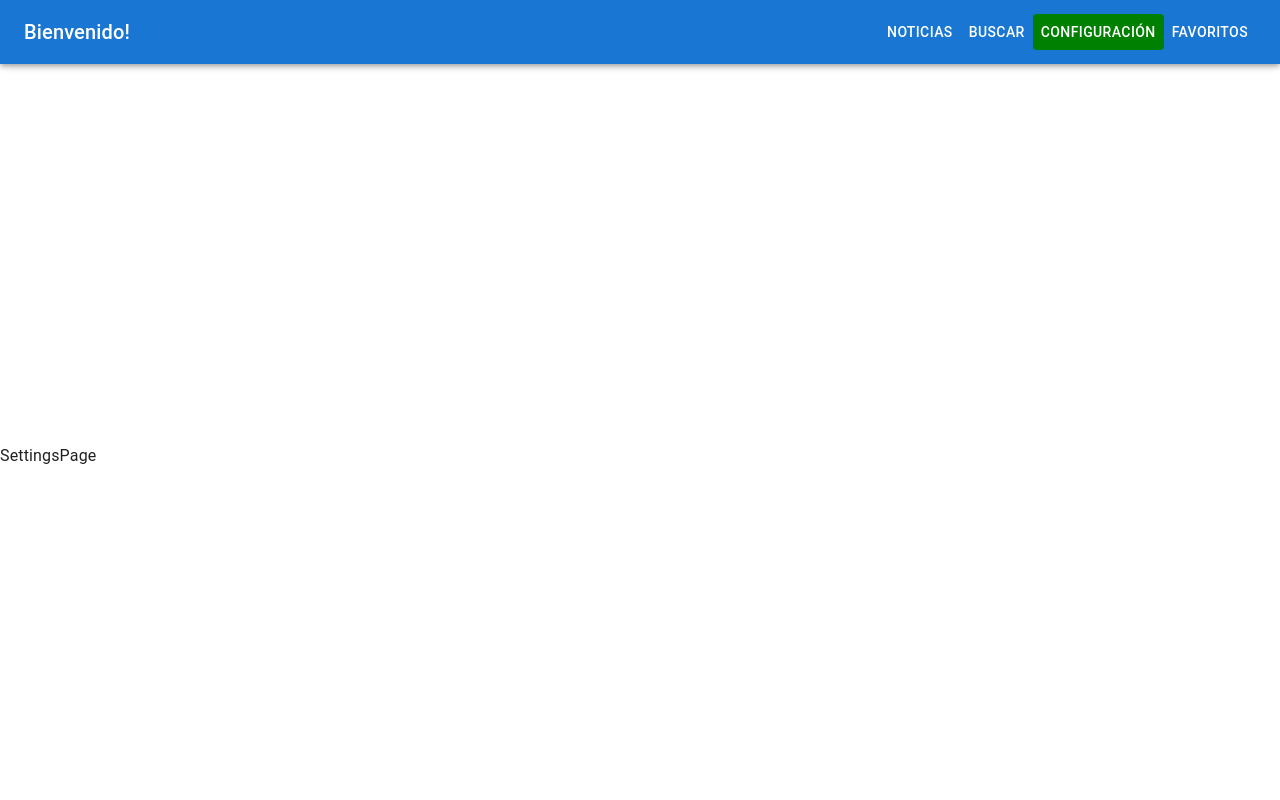
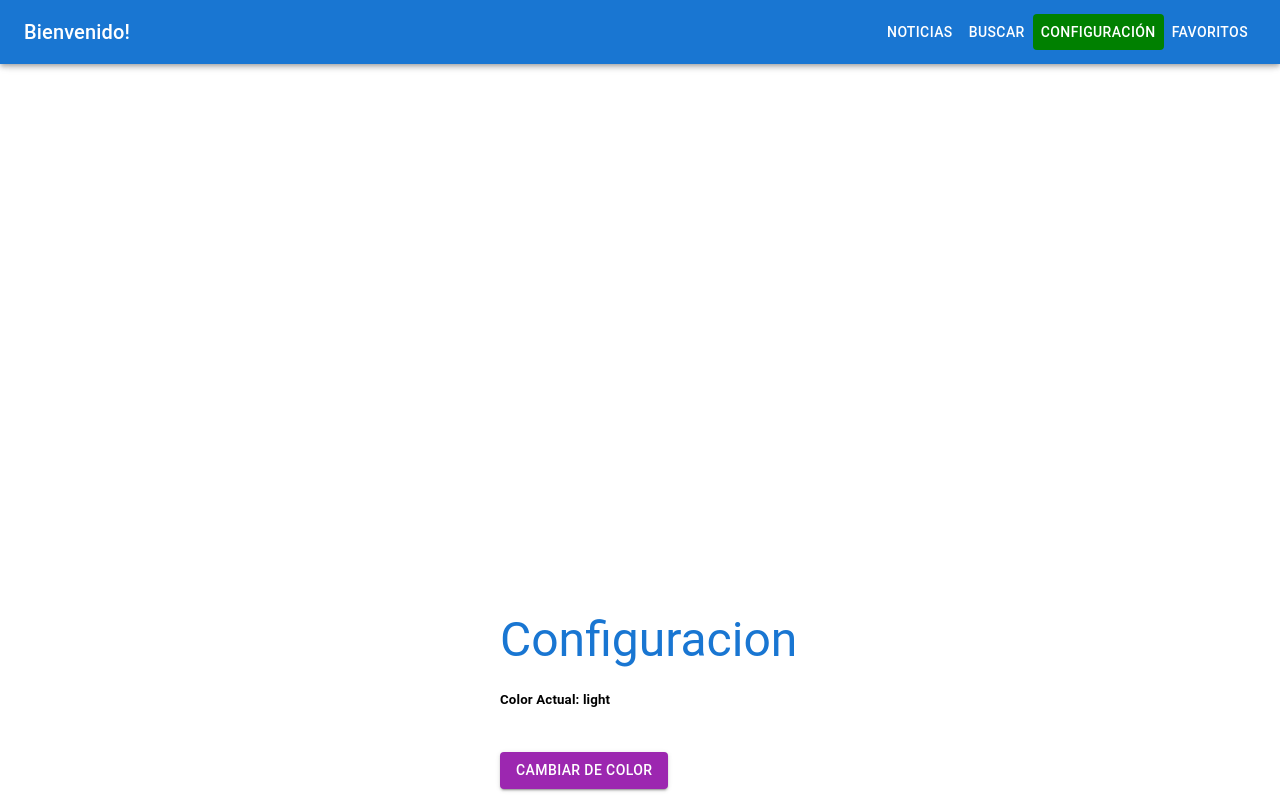
Before and after one commit to NacheteSepulveda/NewsApp, a React (Vite) app in the folder NewsAppProyect/: page /settings in a window 1280 px wide. Built offline with nearby package versions, Linux system fonts and the light colour scheme.

Commit message:
programando settings y tema

```diff
--- a/NewsAppProyect/src/App.jsx
+++ b/NewsAppProyect/src/App.jsx
@@ -3,16 +3,36 @@ import NewsPage from './Pages/NewsPage';
 import SearchPage from './Pages/SearchPage';
 import SettingsPage from './Pages/SettingsPage';
 import FavoritePage from './Pages/FavoritePage';
+
 import { BrowserRouter, Route, Routes } from 'react-router-dom';
+
 import NavBar from './components/NavBar';
-import { UserProvider } from './context/UserContext';
+
+import { UserContext } from './context/UserContext';
+import { useContext } from 'react';
 
 function App() {
 
+  const { theme } = useContext(UserContext);
+
+  const appStyle = {
+
+    backgroundColor:
+      theme === 'dark'
+        ?  '#333'
+        : theme === 'daltonic'
+        ? '#F7FC64'
+        : '#fff',
+    color: theme === 'dark' ? '#fff' : '#000',
+    minHeight: '100vh', // Ocupa al menos el alto de la ventana
+    width: '100vw',
+    margin: 0,
+    padding: 0
+  };
+
   return (
     <>
-    <UserProvider>
-      <div className="app">
+      <div className="app" style={appStyle}>
         <BrowserRouter>
           <NavBar/>
               <Routes>
@@ -31,7 +51,6 @@ function App() {
               </Routes>
           </BrowserRouter>
       </div>
-    </UserProvider>
     </>
   )
 }
--- a/NewsAppProyect/src/Pages/SearchPage.jsx
+++ b/NewsAppProyect/src/Pages/SearchPage.jsx
@@ -8,6 +8,7 @@ import CardMedia from '@mui/material/CardMedia';
 import CardContent from '@mui/material/CardContent';
 import CardActionArea from '@mui/material/CardActionArea';
 import Box from '@mui/material/Box';
+
 function SearchPage() {
 
   const {articles, searchNews } = useContext(UserContext);
--- a/NewsAppProyect/src/Pages/SettingsPage.jsx
+++ b/NewsAppProyect/src/Pages/SettingsPage.jsx
@@ -1,8 +1,28 @@
 import React from 'react'
+import { useContext } from 'react';
+import { UserContext } from '../context/UserContext'
+import { Typography } from '@mui/material';
+import Button from '@mui/material/Button';
 
 function SettingsPage() {
+
+  const {theme, toggleTheme} = useContext(UserContext);
+
+
   return (
-    <div>SettingsPage</div>
+    <div style={{margin :'500px', }}>
+      <Typography variant="h3" color='primary'> Configuracion </Typography>
+      <h5>Color Actual: {theme}</h5>
+
+      <Button
+        variant="contained"
+        color="secondary"
+        onClick={toggleTheme}
+        style={{ marginTop: '20px' }}// Desactiva si ya está en modo Daltonic
+      >
+        Cambiar de Color
+      </Button>
+    </div>
   )
 }
 
--- a/NewsAppProyect/src/components/SearchBar.jsx
+++ b/NewsAppProyect/src/components/SearchBar.jsx
@@ -11,7 +11,7 @@ function SearchBar({inputRef, onSearch}) {
       placeholder='Ingresa Tu Busqueda'
 
       />
-    <Button onClick={onSearch}>
+    <Button variant="contained" onClick={onSearch}>
       Buscar
     </Button>
 
--- a/NewsAppProyect/src/context/UserContext.jsx
+++ b/NewsAppProyect/src/context/UserContext.jsx
@@ -41,9 +41,19 @@ export const UserProvider = ({ children }) => {
     }
 
 
+
     const toggleTheme = () => {
-        setTheme((theme === 'light' ? 'dark' : 'light'));
-    }
+
+        if (theme === 'light') {
+        setTheme('dark');
+
+        } else if (theme === 'dark') {
+        setTheme('daltonic');
+
+        } else {
+        setTheme('light');
+        }
+    };
 
     return (
         <UserContext.Provider
@@ -64,4 +74,3 @@ export const UserProvider = ({ children }) => {
         </UserContext.Provider>
     )
 }
-export default UserContext
--- a/NewsAppProyect/src/main.jsx
+++ b/NewsAppProyect/src/main.jsx
@@ -2,11 +2,14 @@ import { StrictMode } from 'react'
 import { createRoot } from 'react-dom/client'
 import './index.css'
 import App from './App.jsx'
+import { UserProvider } from './context/UserContext.jsx'
 
 
 createRoot(document.getElementById('root')).render(
 
   <StrictMode>
-    <App />
+    <UserProvider>
+      <App />
+    </UserProvider>
   </StrictMode>,
 )
```
